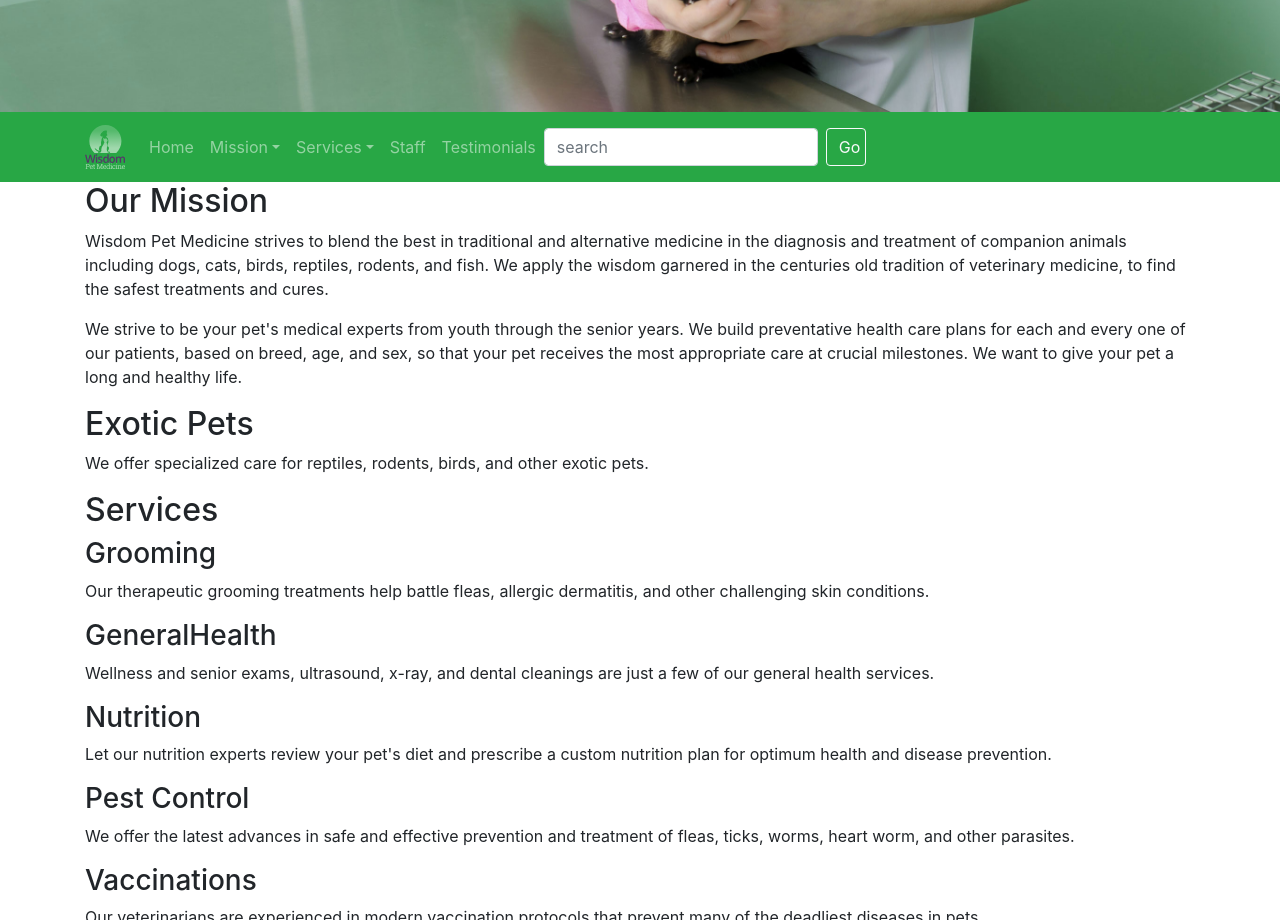
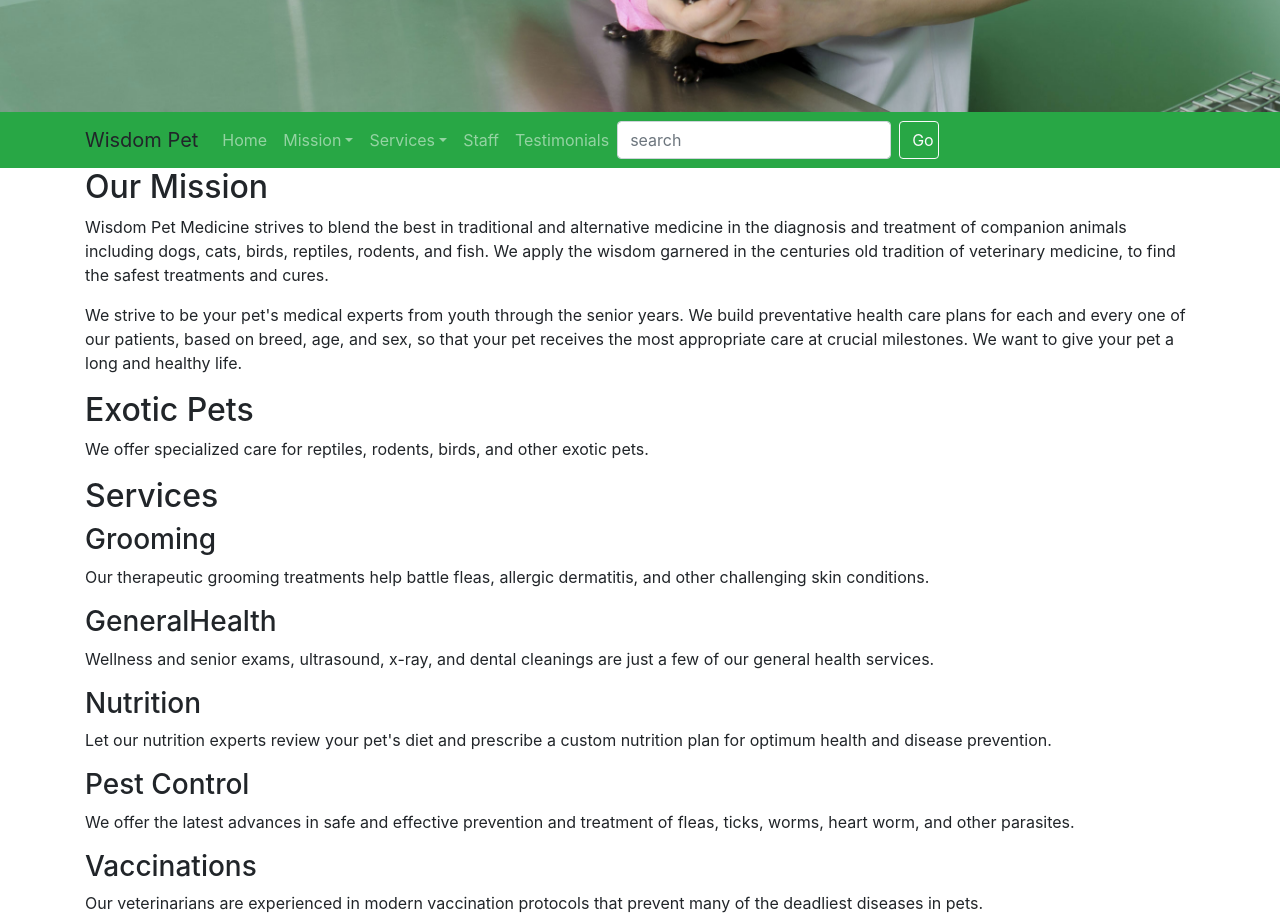
Before and after one commit to vin5712/BootstrapFrontend-Fun, a plain HTML site: page 04_03/index.html in a window 1280 px wide. Shown: the part 820-1740 px from the top of the page. Drawn offline with Linux system fonts and the light colour scheme.

Commit message:
Update index.html

```diff
--- a/04_03/index.html
+++ b/04_03/index.html
@@ -12,7 +12,7 @@
 <img class="img-fluid ml-auto" src="images/background.jpg"  alt="pets image"  />
   <nav class="navbar bg-success navbar-dark navbar-expand-sm sticky-top ">
     <div class="container">
-        <a class="navbar-brand d-sm-inline-block"><img src= "images/wisdompetlogo.svg" style="width : 40px" /></a>
+        <a class="navbar-brand d-sm-inline-block">Wisdom Pet</a>
         <button class="navbar-toggler" type="button-rounded" data-toggle= "collapse" data-target = "#myTogglerNav" aria-controls="myTogglerNav"
         aria-expanded= "false" aria-label="Toggle Navigation">
         <span class="navbar-toggler-icon"></span>
```
